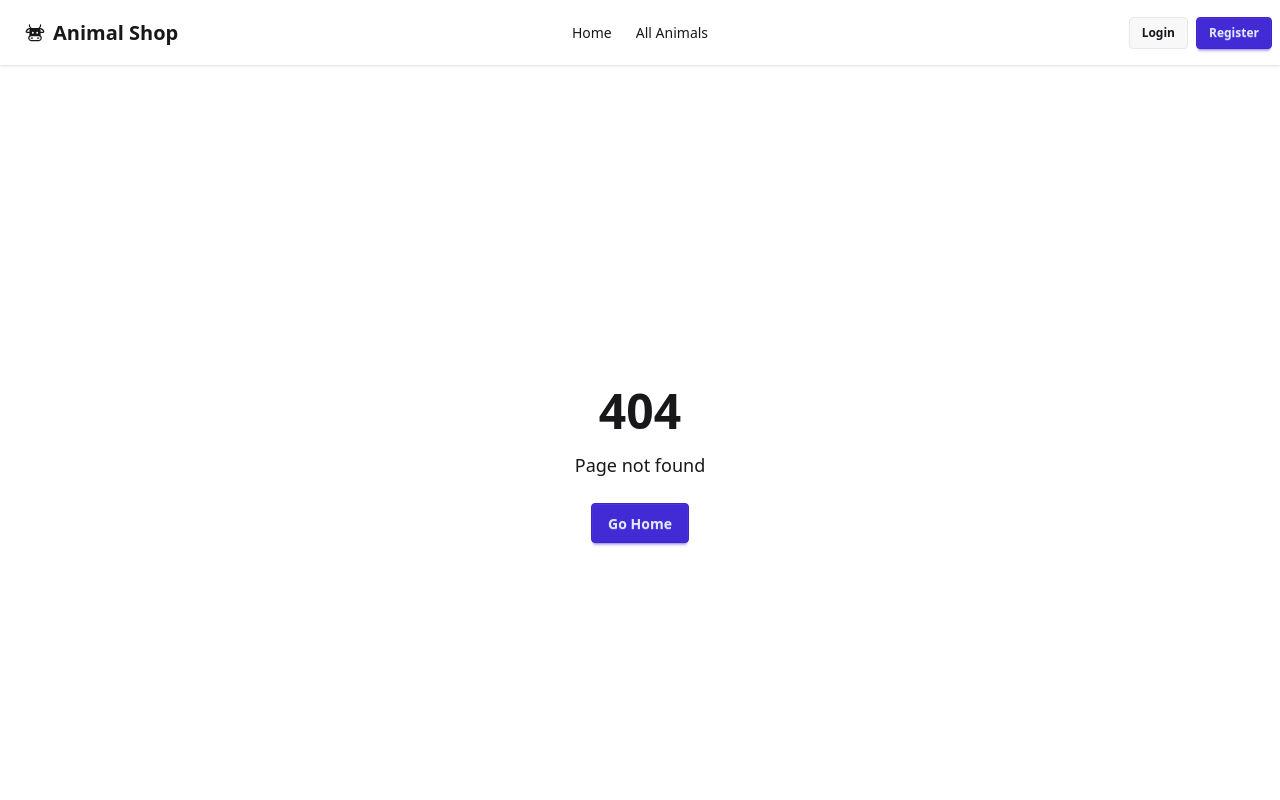
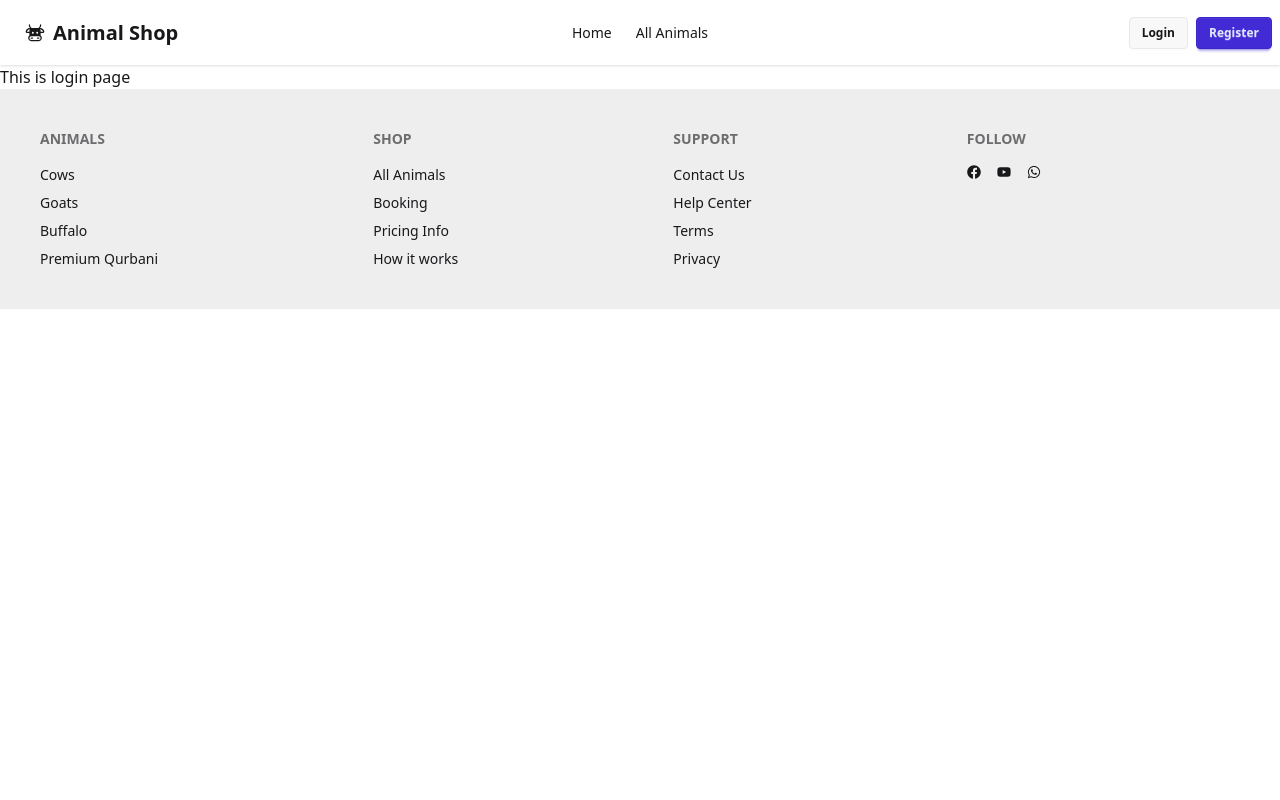
Before and after one commit to Nazmul-vs-code/assignment-8, a Next.js app: page /login in a window 1280 px wide. Before the commit this address had no page. Shown: the top 800 px of the page. Built offline with nearby package versions, Linux system fonts and the light colour scheme.

Commit message:
registration is done

```diff
--- /dev/null
+++ b/src/app/login/page.jsx
@@ -0,0 +1,11 @@
+import React from 'react';
+
+const LogInPage = () => {
+    return (
+        <div>
+            This is login page
+        </div>
+    );
+};
+
+export default LogInPage;
--- a/src/app/register/page.jsx
+++ b/src/app/register/page.jsx
@@ -3,6 +3,7 @@ import React, { useState } from 'react';
 import Link from 'next/link';
 import { IoEyeOutline, IoEyeOffOutline } from "react-icons/io5";
 import { authClient } from '@/lib/auth-client';
+import { toast } from 'react-toastify';
 
 const RegisterForm = () => {
     const [showPassword, setShowPassword] = useState(false);
@@ -25,6 +26,9 @@ const RegisterForm = () => {
         });
 
         console.log({res , error} , " response from the server ")
+        if(error){
+            toast("Unexpected error occured with : " + error.message)
+        }
 
     };
 
```
